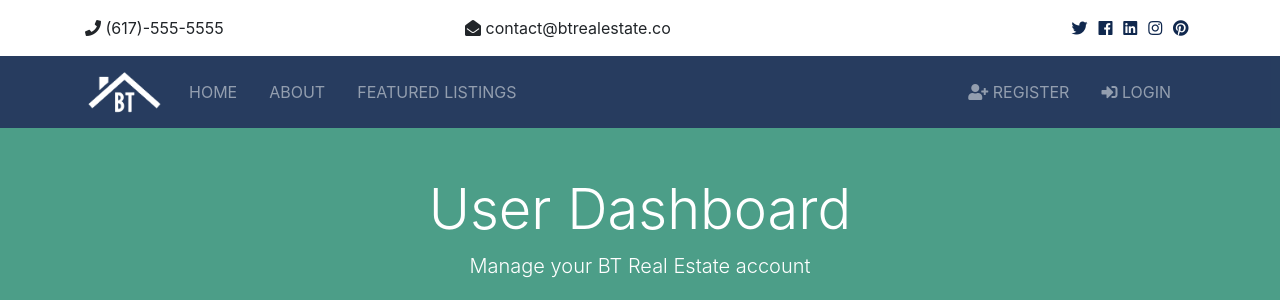
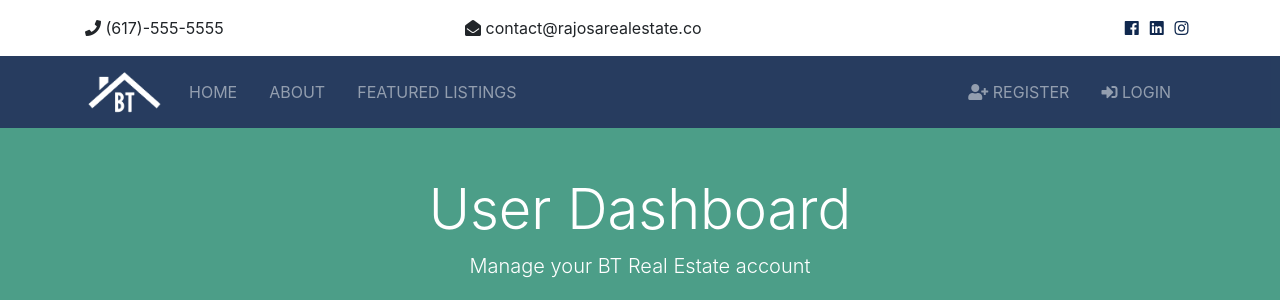
Before and after one commit to halleyjoe/django_realestate, a Django app: page /accounts/dashboard in a window 1280 px wide. Shown: the top 300 px of the page. Run offline with Django 3.2, Linux system fonts and the light colour scheme; data that the repository does not hold is empty; some libraries are stand-ins or nearby versions.

```diff
--- a/templates/partials/_topbar.html
+++ b/templates/partials/_topbar.html
@@ -7,25 +7,21 @@
               <i class="fas fa-phone"></i> (617)-555-5555
             </div>
             <div class="col-md-4">
-              <i class="fas fa-envelope-open"></i> contact@btrealestate.co
+              <i class="fas fa-envelope-open"></i> contact@rajosarealestate.co
             </div>
             <div class="col-md-4">
               <div class="social text-right">
-                <a href="#">
-                  <i class="fab fa-twitter"></i>
-                </a>
-                <a href="#">
+
+                <a href="https://www.facebook.com/joseph.willies">
                   <i class="fab fa-facebook"></i>
                 </a>
-                <a href="#">
+                <a href="https://om.linkedin.com/in/joseph-willies-6275296b">
                   <i class="fab fa-linkedin"></i>
                 </a>
-                <a href="#">
+                <a href="https://www.instagram.com/josephwillies/">
                   <i class="fab fa-instagram"></i>
                 </a>
-                <a href="#">
-                  <i class="fab fa-pinterest"></i>
-                </a>
+
               </div>
             </div>
           </div>
```
Also changed, not shown: contacts/views.py (+7 -7 lines).
